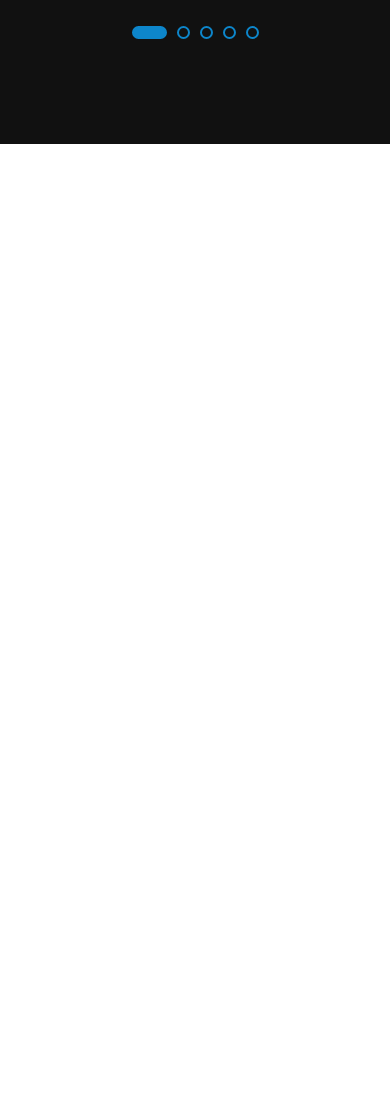
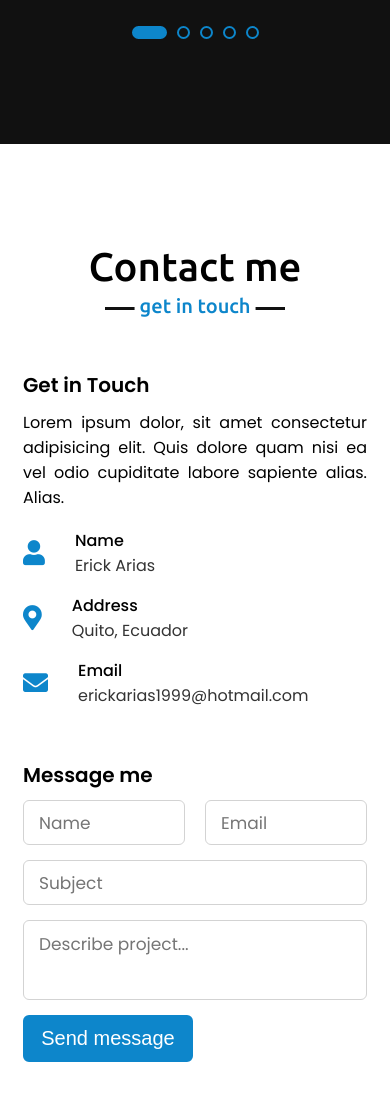
Before and after one commit to erickariasec/erickariasec.github.io, a plain HTML site: page index.html in a window 390 px wide. Shown: the part 4734-5834 px from the top of the page. Before the commit the page ends 4878 px from the top, so only its background shows below. Drawn offline with nearby package versions, Linux system fonts and the light colour scheme.

Commit message:
Portfolio, erickariasec.github.io, adding contact section (responsive design)

```diff
--- a/css/style.css
+++ b/css/style.css
@@ -116,12 +116,13 @@
 section {
     padding: 100px 0;
 }
-.about, .services, .skills, .projects {
+.about, .services, .skills, .projects, .contact {
     font-family: 'Poppins', sans-serif;
 }
 .about .about-content,
 .services .serv-content,
-.skills .skills-content {
+.skills .skills-content,
+.contact .contact-content {
     display: flex;
     flex-wrap: wrap;
     align-items: center;
@@ -383,6 +384,97 @@ section .title::after {
     background: #0d86cb !important;
 }
 
+/* contact section styling */
+.contact .title::after {
+    content: "get in touch";
+}
+.contact .contact-content .column {
+    width: calc(50% - 30px);
+}
+.contact .contact-content .text {
+    font-size: 20px;
+    font-weight: 600;
+    margin-bottom: 10px;
+}
+.contact .contact-content .left p {
+    text-align: justify;
+}
+.contact .contact-content .left .icons {
+    margin: 10px 0;
+}
+.contact .contact-content .row {
+    display: flex;
+    height: 65px;
+    align-items: center;
+}
+.contact .contact-content .row .info {
+    margin-left: 30px;
+}
+.contact .contact-content .row i {
+    font-size: 25px;
+    color: #0d86cb;
+}
+.contact .contact-content .info .head {
+    font-weight: 500;
+}
+.contact .contact-content .info .sub-title {
+    color: #333;
+}
+.contact .right form .fields {
+    display: flex;
+}
+.contact .right form .field,
+.contact .right form .fields .field {
+    height: 45px;
+    width: 100%;
+    margin-bottom: 15px;
+}
+.contact .right form .textarea {
+    height: 80px;
+    width: 100%;
+}
+.contact .right form .name {
+    margin-right: 10px;
+}
+.contact .right form .email {
+    margin-left: 10px;
+}
+.contact .right form .field input,
+.contact .right form .textarea textarea {
+    height: 100%;
+    width: 100%;
+    border: 1px solid lightgrey;
+    border-radius: 6px;
+    outline: none;
+    padding: 0 15px;
+    font-size: 17px;
+    font-family: 'Poppins', sans-serif;
+}
+.contact .right form .textarea textarea {
+    padding-top: 10px;
+    resize: none;
+}
+.contact .right form .button {
+    height: 47px;
+    width: 170px;
+}
+.contact .right form .button button {
+    height: 100%;
+    width: 100%;
+    border: 2px solid #0d86cb;
+    background: #0d86cb;
+    color: #fff;
+    font-size: 20px;
+    font-weight: 500;
+    border-radius: 6px;
+    cursor: pointer;
+    transition: all 0.3s ease;
+}
+.contact .right form .button button:hover {
+    color: #0d86cb;
+    background: none
+}
+
 /* responsive media query start  */
 @media (max-width: 1300px) {
     .home .max-width {
@@ -467,7 +559,8 @@ section .title::after {
         width: calc(50% - 10px);
         margin-bottom: 20px;
     }
-    .skills .skills-content .column {
+    .skills .skills-content .column,
+    .contact .contact-content .column {
         width: 100%;
         margin-bottom: 35px;
     }
--- a/index.html
+++ b/index.html
@@ -187,6 +187,64 @@
         </section>
 
         <!-- contact section start -->
+        <section class="contact" id="contact">
+            <div class="max-width">
+                <h2 class="title">Contact me</h2>
+                <div class="contact-content">
+                    <div class="column left">
+                        <div class="text">Get in Touch</div>
+                        <p>Lorem ipsum dolor, sit amet consectetur adipisicing elit. Quis dolore quam nisi ea vel odio cupiditate labore sapiente alias. Alias.</p>
+                        <div class="icons">
+                            <div class="row">
+                                <i class="fas fa-user"></i>
+                                <div class="info">
+                                    <div class="head">Name</div>
+                                    <div class="sub-title">Erick Arias</div>
+                                </div>
+                            </div>
+                            <div class="row">
+                                <i class="fas fa-map-marker-alt"></i>
+                                <div class="info">
+                                    <div class="head">Address</div>
+                                    <div class="sub-title">Quito, Ecuador</div>
+                                </div>
+                            </div>
+                            <div class="row">
+                                <i class="fas fa-envelope"></i>
+                                <div class="info">
+                                    <div class="head">Email</div>
+                                    <div class="sub-title">erickarias1999@hotmail.com</div>
+                                </div>
+                            </div>
+                        </div>
+                    </div>
+                    <div class="column right">
+                        <div class="text">Message me</div>
+                        <form action="#">
+                            <div class="fields">
+                                <div class="field name">
+                                    <input type="text" placeholder="Name" required>
+                                </div>
+                                <div class="field email">
+                                    <input type="email" placeholder="Email" required>
+                                </div>
+                            </div>
+                            <div class="field">
+                                <input type="text" placeholder="Subject" required>
+                            </div>
+                            <div class="field textarea">
+                                <textarea cols="30" rows="10" placeholder="Describe project..." required></textarea>
+                            </div>
+                            <div class="button">
+                                <button type="submit">Send message</button>
+                            </div>
+                        </form>
+                    </div>
+                </div>
+            </div>
+        </section>
+
+        <!-- footer section start -->
 
         <script src="script.js"></script>
     </main>
```
